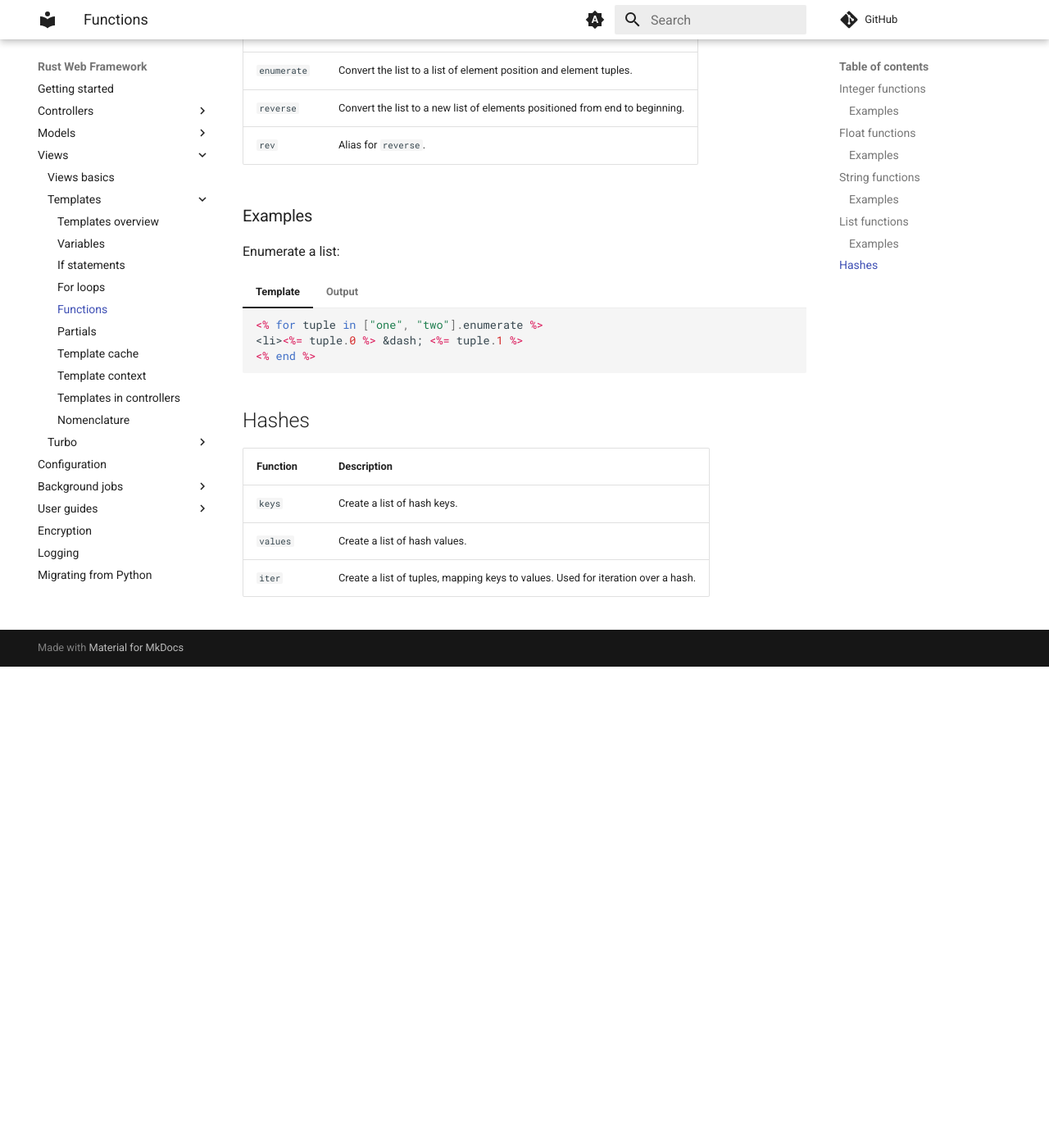
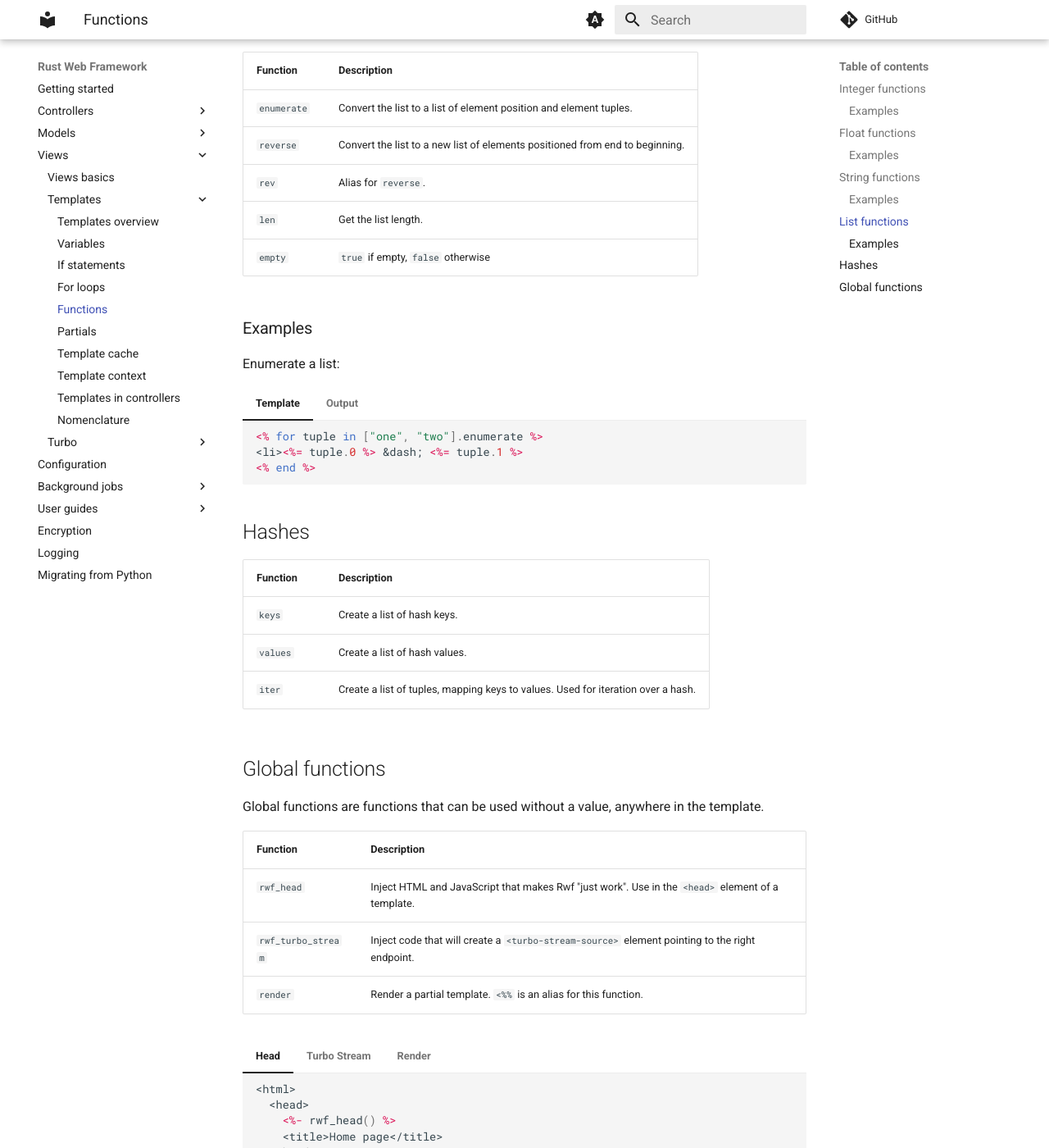
Before and after one commit to levkk/rwf, an MkDocs documentation site: the page built from docs/docs/views/templates/functions.md, in a window 1280 px wide and 1400 px high, scrolled down 2576 px. Shown: the whole window at 82% size. Built offline with MkDocs 1.6.1 and Material for MkDocs 9.7.7, drawn with Linux system fonts in a browser that asks for light colours; comment, search, counter and statistics services are not loaded; before the commit the page ends 3389 px from its top, so only the background shows below that; some of the changed text lies outside the part shown.

Commit message:
document global functions

````diff
--- a/docs/docs/views/templates/functions.md
+++ b/docs/docs/views/templates/functions.md
@@ -87,6 +87,7 @@ Comparing a float and an integer:
 | `to_lowercase` | Convert string to lowercase lettering. |
 | `lower` | Alias for `to_uppercase`. |
 | `trim` | Remove leading and trailing spaces and new lines. |
+| `capitalize` | Capitalize the first letter of a string. |
 
 ### Examples
 
@@ -108,6 +109,8 @@ Trim a string with extra leading and trailing spaces:
 | `enumerate` | Convert the list to a list of element position and element tuples. |
 | `reverse` | Convert the list to a new list of elements positioned from end to beginning. |
 | `rev` | Alias for `reverse`. |
+| `len` | Get the list length. |
+| `empty` | `true` if empty, `false` otherwise |
 
 ### Examples
 
@@ -132,3 +135,36 @@ Enumerate a list:
 | `keys` | Create a list of hash keys. |
 | `values` | Create a list of hash values. |
 | `iter` | Create a list of tuples, mapping keys to values. Used for iteration over a hash. |
+
+## Global functions
+
+Global functions are functions that can be used without a value, anywhere in the template.
+
+| Function | Description |
+|----------|-------------|
+| `rwf_head` | Inject HTML and JavaScript that makes Rwf "just work". Use in the `<head>` element of a template. |
+| `rwf_turbo_stream` | Inject code that will create a `<turbo-stream-source>` element pointing to the right endpoint. |
+| `render` | Render a partial template. `<%%` is an alias for this function. |
+
+=== "Head"
+    ```erb
+    <html>
+      <head>
+        <%- rwf_head() %>
+        <title>Home page</title>
+      </head>
+    ```
+
+=== "Turbo Stream"
+    ```erb
+    <html>
+      <body>
+        <%- rwf_turbo_stream("/turbo-stream-endpoint") %>
+    ```
+
+=== "Render"
+    ```erb
+    <html>
+      <body>
+        <%- render("templates/index.html") %>
+    ```
````
